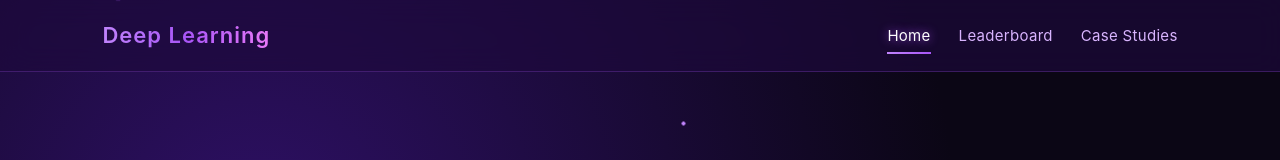
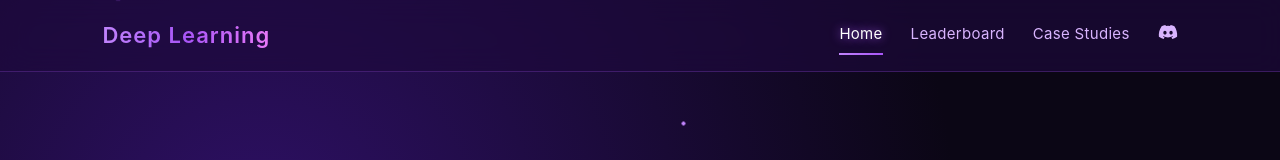
Before and after one commit to A5hG0/Project-DL-Leader-Board, a React (Vite) app in the folder client/: page / in a window 1280 px wide. Shown: the top 160 px of the page. Built offline with nearby package versions, Linux system fonts and the light colour scheme; no server answers.

Commit message:
added discord icon

```diff
--- a/client/package.json
+++ b/client/package.json
@@ -13,6 +13,7 @@
     "axios": "^1.13.4",
     "react": "^19.2.0",
     "react-dom": "^19.2.0",
+    "react-icons": "^5.5.0",
     "react-markdown": "^10.1.0",
     "react-router-dom": "^7.13.0"
   },
--- a/client/src/components/Navbar.tsx
+++ b/client/src/components/Navbar.tsx
@@ -1,4 +1,5 @@
 import { Link, useLocation } from "react-router-dom";
+import { FaDiscord } from "react-icons/fa";
 import "../styles/navbar.css";
 
 export default function Navbar() {
@@ -12,6 +13,16 @@ export default function Navbar() {
         <Link className={pathname === "/" ? "active" : ""} to="/">Home</Link>
         <Link className={pathname === "/leaderboard" ? "active" : ""} to="/leaderboard">Leaderboard</Link>
         <Link className={pathname === "/cases" ? "active" : ""} to="/cases">Case Studies</Link>
+
+        {/* Discord Icon */}
+        <a
+          href="https://discord.gg/E7huSCxRsW"
+          target="_blank"
+          rel="noopener noreferrer"
+          className="discord-icon"
+        >
+          <FaDiscord size={20}/>
+        </a>
       </div>
     </nav>
   );
--- /dev/null
+++ b/package.json
@@ -0,0 +1,5 @@
+{
+  "dependencies": {
+    "react-icons": "^5.5.0"
+  }
+}
```
Also changed, not shown: 2 other files (tests, documents, lock files or other folders).
